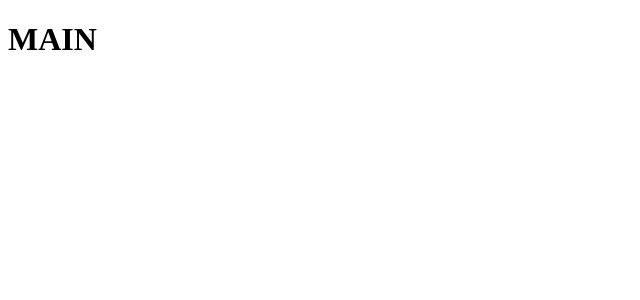
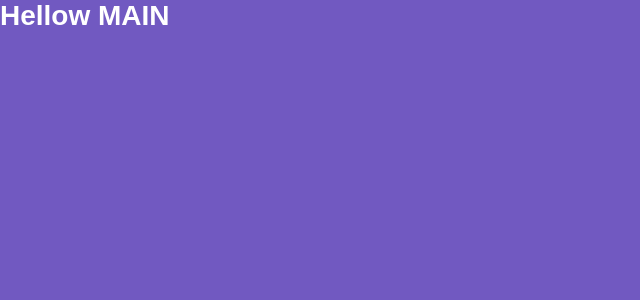
Before and after one commit to Jozimarjo/modulo_05, a React (Create React App) app: page / in a window 1280 px wide. Shown: the top 300 px of the page, without its empty margins (0-640 px from the left). Built offline with nearby package versions, Linux system fonts and the light colour scheme.

Commit message:
style-component

```diff
--- a/package.json
+++ b/package.json
@@ -9,7 +9,8 @@
     "react": "^16.13.0",
     "react-dom": "^16.13.0",
     "react-router-dom": "^5.1.2",
-    "react-scripts": "3.4.0"
+    "react-scripts": "3.4.0",
+    "styled-components": "^5.0.1"
   },
   "scripts": {
     "start": "react-scripts start",
--- a/src/App.js
+++ b/src/App.js
@@ -1,9 +1,15 @@
 import React from 'react';
 
 import Routes from './routes';
+import Globalstyle from './styles/global';
 
 function App() {
-    return <Routes/>;
+    return (
+        <>
+            <Routes />
+            <Globalstyle/>
+        </>
+    );
 }
 
 export default App;
--- a/src/pages/Main/index.js
+++ b/src/pages/Main/index.js
@@ -1,7 +1,9 @@
 import React from 'react';
+import { Title } from './styles';
 
 function Main() {
-    return <h1>MAIN</h1>;
+    return <Title>Hellow MAIN
+    </Title>;
 }
 
 export default Main;
--- /dev/null
+++ b/src/pages/Main/styles.js
@@ -0,0 +1,5 @@
+import styled from 'styled-components';
+
+export const Title = styled.h1`
+    color: #fff;
+`;
--- /dev/null
+++ b/src/styles/global.js
@@ -0,0 +1,27 @@
+import { createGlobalStyle } from 'styled-components';
+
+export default createGlobalStyle`
+    * {
+        margin:0;
+        padding:0;
+        outline:0;
+        box-sizing:border-box;
+    }
+    html, body, #root {
+        width:100%;
+
+    }
+    body{
+        background:#7159c1;
+        -webkit-font-smoothing: antialiased !important;
+    }
+
+    body,input,button{
+        color:#222;
+        font-size:14px;
+        font-family:Arial, Helvetica, sans-serif;
+    }
+    button{
+        cursor: pointer;
+    }
+`;
```
Also changed, not shown: 1 other file (tests, documents, lock files or other folders).
